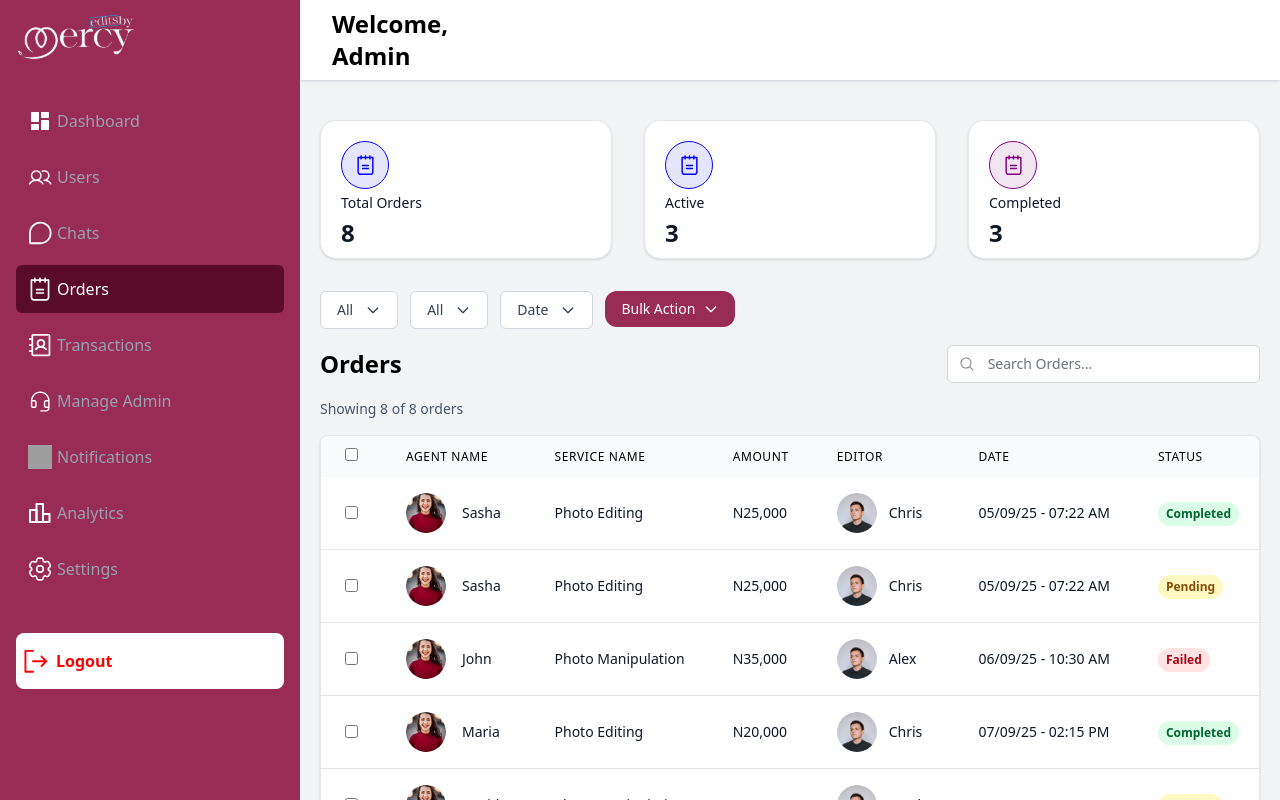
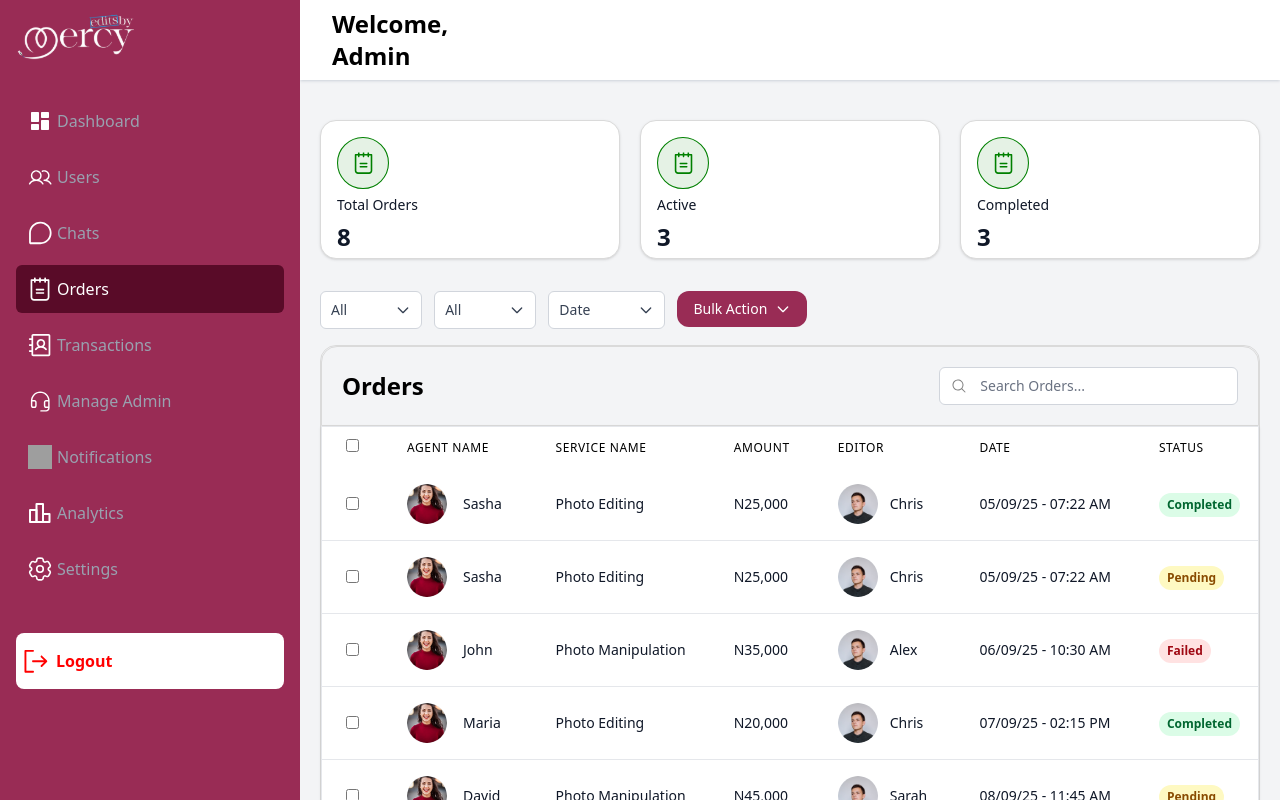
Before and after one commit to Muhammad-Umair-developer/Mercy-Dashboard, a React (Vite) app: page /orders in a window 1280 px wide. Built offline with nearby package versions, Linux system fonts and the light colour scheme; sample sign-in values are in the browser's storage; grey boxes are pictures that could not be loaded.

Commit message:
OrdersPage.tsx and OrderCard.tsx file updated

```diff
--- a/src/components/OrderCard.tsx
+++ b/src/components/OrderCard.tsx
@@ -1,22 +1,24 @@
-import React from 'react'
+import React from "react";
+import images from "../constants/images";
 
 interface OrderCardProps {
-  icon: string
-  title: string
-  value: string | number
-  iconAlt?: string
+  icon: string;
+  title: string;
+  value: string | number;
+  iconAlt?: string;
 }
 
 const OrderCard: React.FC<OrderCardProps> = ({
-  icon,
+  // icon,
   title,
   value,
-  iconAlt = "Order icon"
+  iconAlt = "Order icon",
 }) => {
   return (
-    <div className="flex flex-col bg-white rounded-2xl w-[363px] h-[139px] p-5 gap-1 shadow-sm border border-gray-200">
+    <div className="flex flex-row justify-between bg-white rounded-2xl w-[363px] h-[139px] shadow-sm border border-[#DADADA]">
+      <div className="flex flex-col p-4 gap-1.5">
         <div>
-        <img src={icon} alt={iconAlt} className="w-12 h-12" />
+          <img src={images.order} alt={iconAlt} className="w-13 h-13" />
         </div>
         <div>
           <p className="text-sm font-medium text-gray-900">{title}</p>
@@ -25,7 +27,12 @@ const OrderCard: React.FC<OrderCardProps> = ({
           <p className="font-bold text-2xl text-gray-900">{value}</p>
         </div>
       </div>
-  )
-}
 
-export default OrderCard
+      <div className="mt-17">
+        <img src={images.Notepad1} alt="" />
+      </div>
+    </div>
+  );
+};
+
+export default OrderCard;
--- a/src/pages/orders/OrdersPage.tsx
+++ b/src/pages/orders/OrdersPage.tsx
@@ -121,7 +121,7 @@ const OrdersPage = () => {
 
   return (
     <div className="mr-5 ml-5 mt-5">
-      <div className="flex flex-row gap-8 mt-10 justify-start">
+      <div className="flex flex-row gap-5 mt-10 justify-start">
         <OrderCard
           icon={images.totalOrders}
           title="Total Orders"
@@ -150,7 +150,7 @@ const OrdersPage = () => {
         <div className="relative">
           <button
             onClick={() => setIsDropdownOpen(!isDropdownOpen)}
-            className="bg-white border border-gray-300 text-gray-700 px-4 py-2 rounded-md text-sm font-medium hover:bg-gray-50 flex items-center gap-3 whitespace-nowrap min-w-fit"
+            className="bg-white border border-gray-300 text-gray-700 px-2.5 py-2 cursor-pointer gap-12 rounded-md text-sm font-medium hover:bg-gray-50 flex items-center whitespace-nowrap min-w-fit"
           >
             {selectedFilter}
             <svg
@@ -171,25 +171,25 @@ const OrdersPage = () => {
             <div className="absolute top-full left-0 mt-1 bg-white border border-gray-300 rounded-md shadow-lg z-10 min-w-full">
               <button
                 onClick={() => handleFilterSelect("All")}
-                className="block w-full text-left px-4 py-2 text-sm hover:bg-gray-100"
+                className="block w-full text-left px-6 py-2 text-sm hover:bg-gray-100"
               >
                 All
               </button>
               <button
                 onClick={() => handleFilterSelect("Completed")}
-                className="block w-full text-left px-4 py-2 text-sm hover:bg-gray-100"
+                className="block w-full text-left px-6 py-2 text-sm hover:bg-gray-100"
               >
                 Completed
               </button>
               <button
                 onClick={() => handleFilterSelect("Pending")}
-                className="block w-full text-left px-4 py-2 text-sm hover:bg-gray-100"
+                className="block w-full text-left px-6 py-2 text-sm hover:bg-gray-100"
               >
                 Pending
               </button>
               <button
                 onClick={() => handleFilterSelect("Failed")}
-                className="block w-full text-left px-4 py-2 text-sm hover:bg-gray-100"
+                className="block w-full text-left px-6 py-2 text-sm hover:bg-gray-100"
               >
                 Failed
               </button>
@@ -201,7 +201,7 @@ const OrdersPage = () => {
         <div className="relative">
           <button
             onClick={() => setIsSecondDropdownOpen(!isSecondDropdownOpen)}
-            className="bg-white border border-gray-300 text-gray-700 px-4 py-2 rounded-md text-sm font-medium hover:bg-gray-50 flex items-center gap-3 whitespace-nowrap min-w-fit"
+            className="bg-white border border-gray-300 text-gray-700 px-2.5 py-2 cursor-pointer gap-12 rounded-md text-sm font-medium hover:bg-gray-50 flex items-center whitespace-nowrap min-w-fit"
           >
             {selectedSecondFilter}
             <svg
@@ -246,7 +246,7 @@ const OrdersPage = () => {
         <div className="relative">
           <button
             onClick={() => setIsDateDropdownOpen(!isDateDropdownOpen)}
-            className="bg-white border border-gray-300 text-gray-700 px-4 py-2 rounded-md text-sm font-medium hover:bg-gray-50 flex items-center gap-3 whitespace-nowrap min-w-fit"
+            className="bg-white border border-gray-300 text-gray-700 px-2.5 py-2 cursor-pointer gap-12 rounded-md text-sm font-medium hover:bg-gray-50 flex items-center whitespace-nowrap min-w-fit"
           >
             {selectedDateFilter}
             <svg
@@ -392,7 +392,97 @@ const OrdersPage = () => {
       </div>
 
       {/* Orders Title and Search Bar */}
-      <div className="flex justify-between items-center mt-4 mb-4">
+      {/* <div className="flex justify-between items-center mt-4 mb-4">
+        <div>
+          <p className="font-bold text-2xl">Orders</p>
+          {(selectedFilter !== "All" ||
+            selectedSecondFilter !== "All" ||
+            selectedDateFilter !== "Date") && (
+            <div className="flex flex-wrap gap-2 mt-2">
+              <span className="text-sm text-gray-600">Active filters:</span>
+              {selectedFilter !== "All" && (
+                <span className="inline-flex items-center px-2.5 py-0.5 rounded-full text-xs font-medium bg-blue-100 text-blue-800">
+                  Status: {selectedFilter}
+                  <button
+                    onClick={() => setSelectedFilter("All")}
+                    className="ml-1.5 inline-flex items-center justify-center w-4 h-4 rounded-full text-blue-400 hover:bg-blue-200 hover:text-blue-600"
+                  >
+                    ×
+                  </button>
+                </span>
+              )}
+              {selectedSecondFilter !== "All" && (
+                <span className="inline-flex items-center px-2.5 py-0.5 rounded-full text-xs font-medium bg-green-100 text-green-800">
+                  Service: {selectedSecondFilter}
+                  <button
+                    onClick={() => setSelectedSecondFilter("All")}
+                    className="ml-1.5 inline-flex items-center justify-center w-4 h-4 rounded-full text-green-400 hover:bg-green-200 hover:text-green-600"
+                  >
+                    ×
+                  </button>
+                </span>
+              )}
+              {selectedDateFilter !== "Date" && (
+                <span className="inline-flex items-center px-2.5 py-0.5 rounded-full text-xs font-medium bg-purple-100 text-purple-800">
+                  Date: {selectedDateFilter}
+                  <button
+                    onClick={() => setSelectedDateFilter("Date")}
+                    className="ml-1.5 inline-flex items-center justify-center w-4 h-4 rounded-full text-purple-400 hover:bg-purple-200 hover:text-purple-600"
+                  >
+                    ×
+                  </button>
+                </span>
+              )}
+            </div>
+          )}
+        </div>
+        <div className="relative w-1/3">
+          <form onSubmit={handleSearchSubmit} className="relative">
+            <div className="absolute inset-y-0 left-0 pl-3 flex items-center pointer-events-none">
+              <img
+                src={images.MagnifyingGlass}
+                alt="Search"
+                className="w-4 h-4"
+              />
+            </div>
+            <input
+              type="text"
+              value={searchTerm}
+              onChange={handleSearchChange}
+              className="block w-full pl-10 pr-10 py-2 border border-gray-300 rounded-md leading-5 bg-white placeholder-gray-500 focus:outline-none focus:ring-[#992C55] focus:border-[#992C55] sm:text-sm"
+              placeholder="Search Orders..."
+            />
+            {searchTerm && (
+              <button
+                type="button"
+                onClick={clearSearch}
+                className="absolute right-3 top-1/2 transform -translate-y-1/2 text-gray-400 hover:text-gray-600 transition-colors"
+              >
+                <svg
+                  className="w-4 h-4"
+                  fill="none"
+                  stroke="currentColor"
+                  viewBox="0 0 24 24"
+                >
+                  <path
+                    strokeLinecap="round"
+                    strokeLinejoin="round"
+                    strokeWidth={2}
+                    d="M6 18L18 6M6 6l12 12"
+                  />
+                </svg>
+              </button>
+            )}
+          </form>
+        </div>
+      </div> */}
+
+      {/* Orders Table */}
+      <div className="mt-4 border border-[#DADADA] rounded-2xl">
+
+
+
+      <div className="flex justify-between items-center rounded-t-2xl p-5 border border-[#DADADA]">
         <div>
           <p className="font-bold text-2xl">Orders</p>
           {/* Active Filters Display */}
@@ -478,14 +568,13 @@ const OrdersPage = () => {
         </div>
       </div>
 
-      {/* Orders Table */}
-      <div className="mt-4">
+
         {/* Results Count */}
-        <div className="mb-4 text-sm text-gray-600">
+        {/* <div className="mb-4 text-sm text-gray-600">
           Showing {finalFilteredData.length} of {tableData.length} orders
-        </div>
+        </div> */}
 
-        <div className="bg-white rounded-lg shadow-sm border border-gray-200 overflow-hidden">
+        <div className="bg-white  shadow-sm border border-gray-200 overflow-hidden">
           {finalFilteredData.length === 0 &&
           (searchTerm ||
             selectedFilter !== "All" ||
@@ -518,7 +607,7 @@ const OrdersPage = () => {
                 {searchTerm && (
                   <button
                     onClick={clearSearch}
-                    className="bg-blue-600 hover:bg-blue-700 text-white px-4 py-2 rounded-lg text-sm font-medium transition-colors"
+                    className="bg-blue-600 cursor-pointer hover:bg-blue-700 text-white px-4 py-2 rounded-lg text-sm font-medium transition-colors"
                   >
                     Clear search
                   </button>
@@ -528,7 +617,7 @@ const OrdersPage = () => {
                   selectedDateFilter !== "Date") && (
                   <button
                     onClick={clearAllFilters}
-                    className="bg-gray-600 hover:bg-gray-700 text-white px-4 py-2 rounded-lg text-sm font-medium transition-colors"
+                    className="bg-gray-600 hover:bg-gray-700 cursor-pointer text-white px-4 py-2 rounded-lg text-sm font-medium transition-colors"
                   >
                     Clear filters
                   </button>
@@ -536,9 +625,12 @@ const OrdersPage = () => {
               </div>
             </div>
           ) : (
+
+
+
             <div className="overflow-x-auto">
               <table className="w-full">
-                <thead className="bg-gray-50">
+                <thead className="bg-white">
                   <tr>
                     <th className="px-6 py-3 text-left text-xs font-medium text-black uppercase tracking-wider">
                       <input
```
Lines whose indentation alone changed are shown as unchanged.
